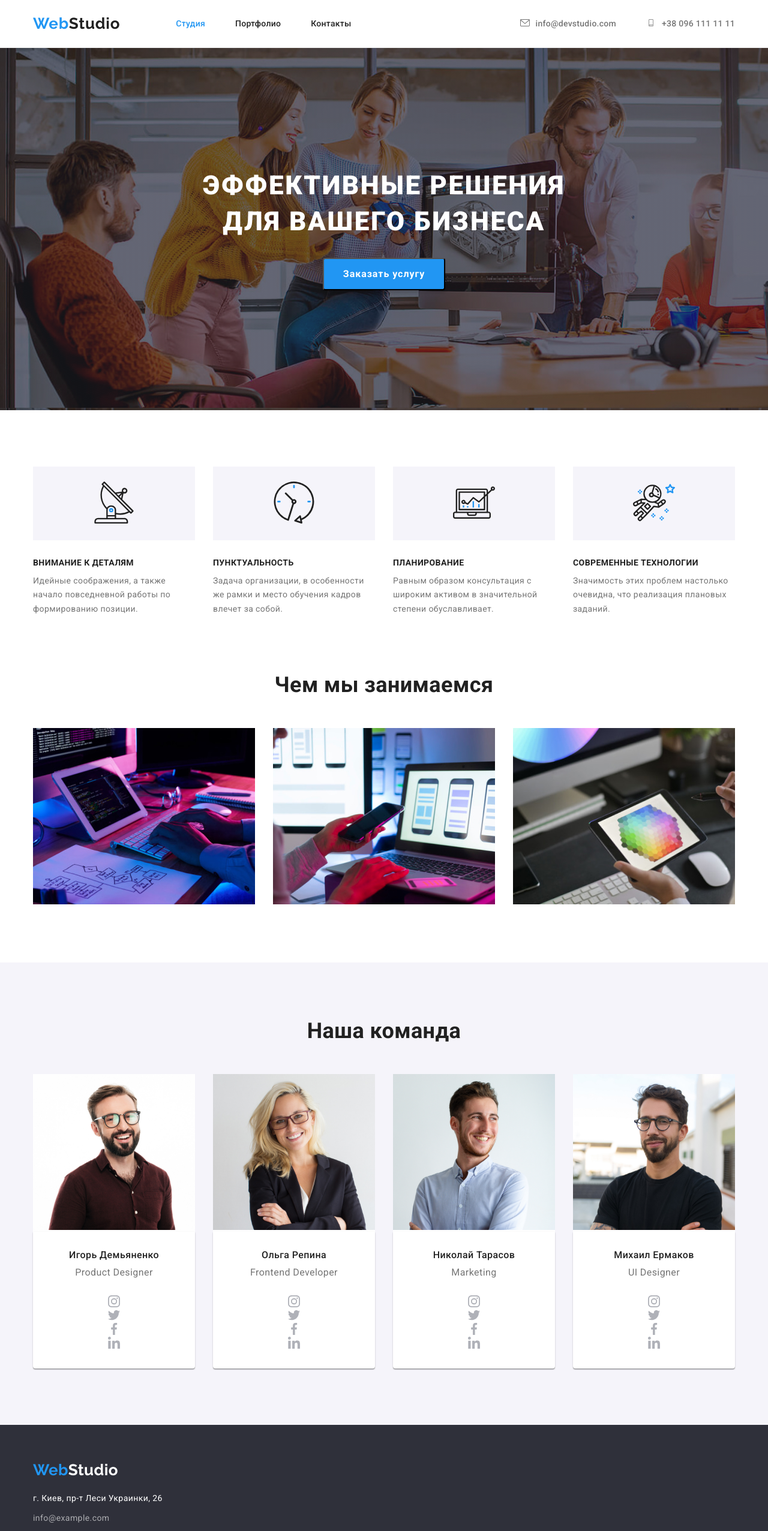
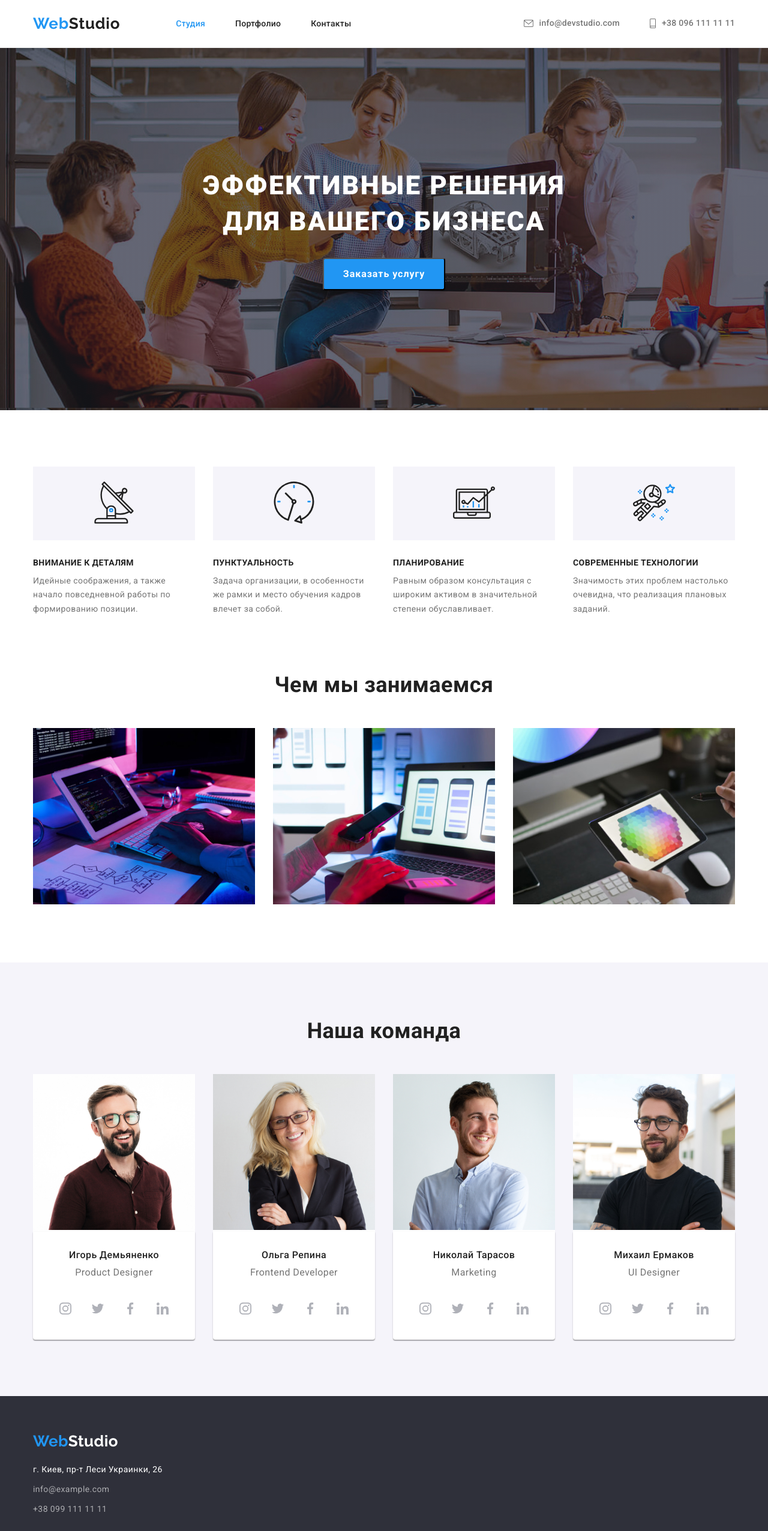
Before and after one commit to Kartavchenko/goit-markup-hw-04, a plain HTML site: page index.html in a window 1280 px wide. Shown: the top 2553 px of the page at 60% size. Drawn offline with nearby package versions, Linux system fonts and the light colour scheme.

Commit message:
Update style.css

```diff
--- a/css/style.css
+++ b/css/style.css
@@ -113,7 +113,6 @@ a {
 .contact-list {
   display: flex;
   margin-left: auto;
-  align-items: baseline;
 }
 
 .contact-item {
@@ -124,22 +123,18 @@ a {
   margin-right: 0;
 }
 
-.mail-icon {
-  fill: var(--gray-text);
-  width: 16px;
-  height: 12px;
-  margin-right: 10px;
-}
-
-.mail-icon:hover {
-  fill: var(--blue-hover);
-}
-
 .contact-link {
+  display: flex;
+  align-items: center;
   color: var(--gray-text);
   font-weight: 500;
   line-height: 1.14;
   letter-spacing: 0.02em;
+}
+
+.mail-icon {
+  fill: var(--gray-text);
+  margin-right: 10px;
 }
 
 .contact-link:hover,
@@ -147,14 +142,8 @@ a {
   color: var(--blue-hover);
 }
 
-.phone-icon {
-  fill: var(--gray-text);
-  width: 10px;
-  height: 16px;
-  margin-right: 10px;
-}
-
-.phone-icon:hover {
+.contact-link:hover .mail-icon,
+.contact-link:focus .mail-icon {
   fill: var(--blue-hover);
 }
 
@@ -325,6 +314,42 @@ a {
   margin-bottom: 28px;
 }
 
+.team-border .icons-line {
+  display: flex;
+  align-items: center;
+  justify-content: center;
+}
+
+.icons-item {
+  margin-right: 10px;
+}
+
+.icons-item:last-child {
+  margin-right: 0;
+}
+
+.background-link {
+  display: flex;
+  justify-content: center;
+  align-items: center;
+  width: 44px;
+  height: 44px;
+  background-color: white;
+  border-radius: 50%;
+}
+
+.background-link:hover,
+.background-link:focus {
+  background-color: var(--blue-hover);
+}
+
+.background-link:hover .social-media,
+.background-link:focus .social-media {
+  fill: var(--white-theme);
+}
+
+/*  */
+
 /* footer */
 /* color-text */
 .footer {
```
